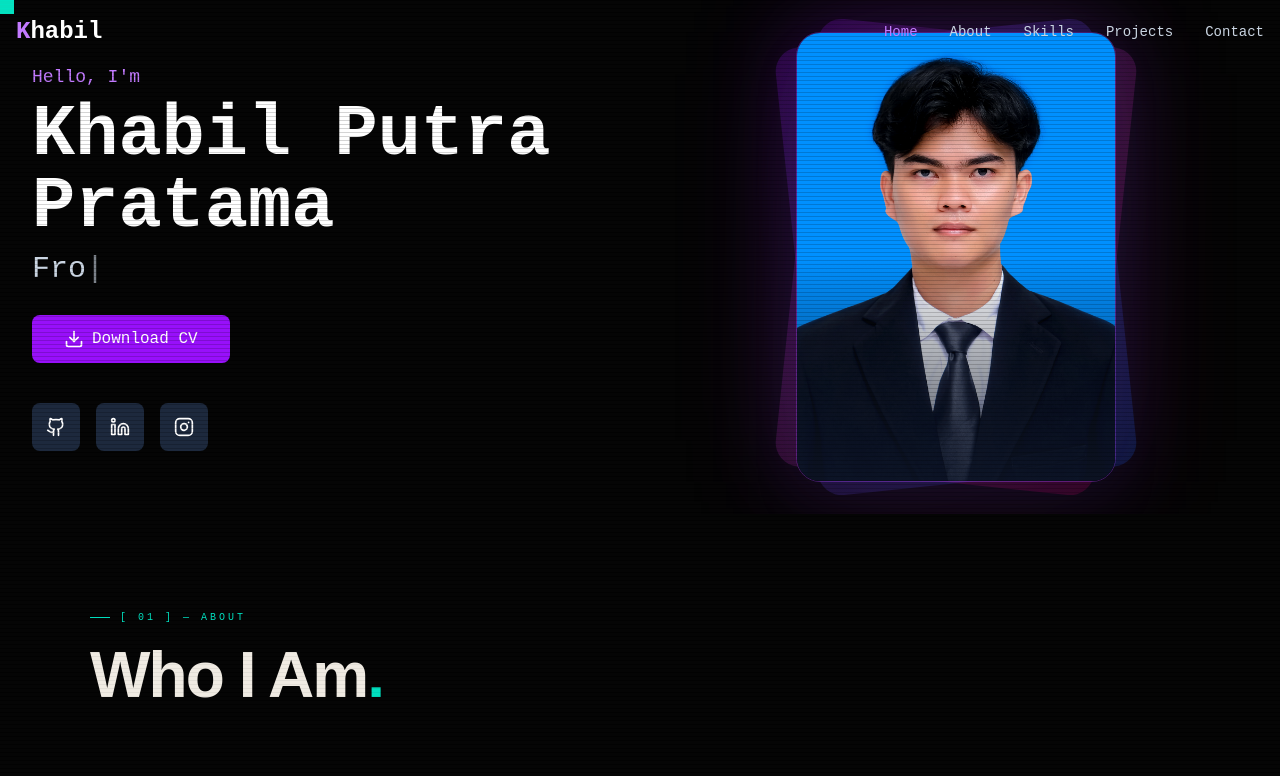
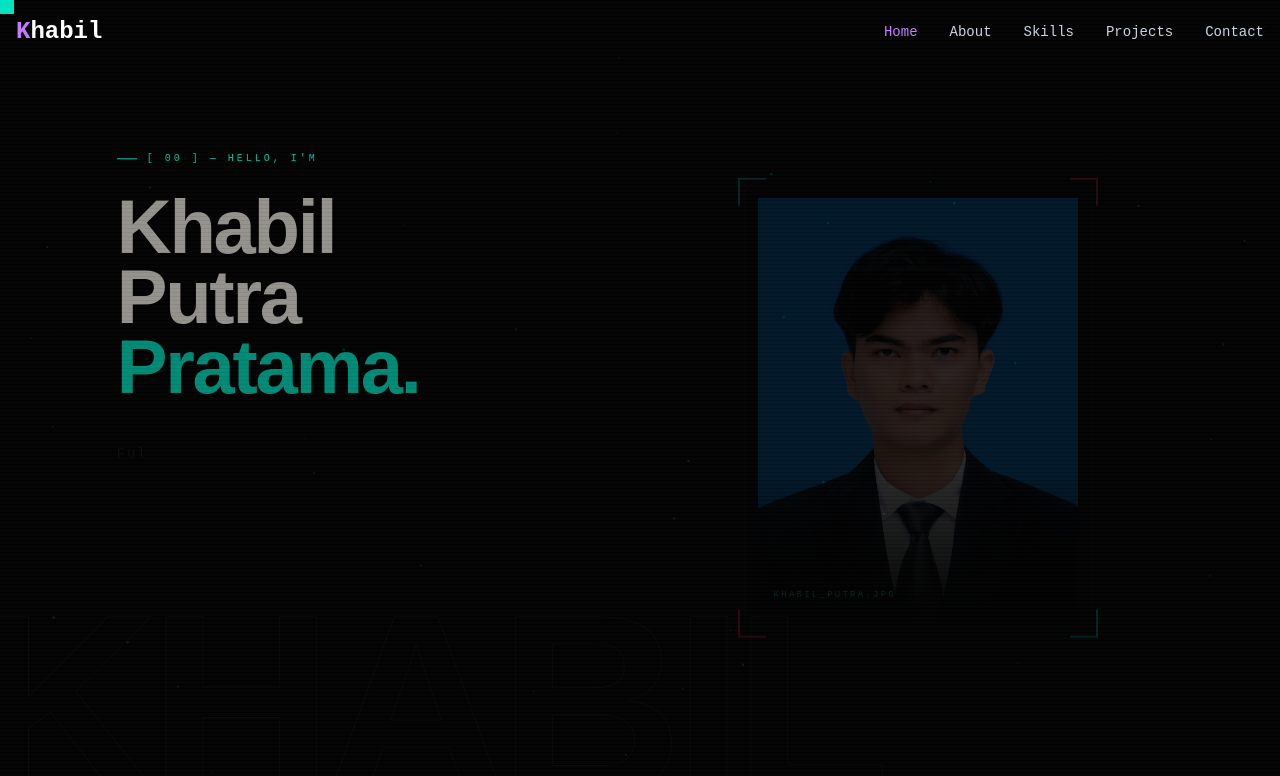
Before and after one commit to Khabilputraa/Portofolio-, a React (Vite) app: page / in a window 1280 px wide. Shown: the top 776 px of the page. Built offline with nearby package versions, Linux system fonts and the light colour scheme.

Commit message:
Refactor Hero component for improved functionality

```diff
--- a/src/assets/Hero.jsx
+++ b/src/assets/Hero.jsx
@@ -1,98 +1,216 @@
-import React, { useState, useEffect } from 'react';
+import React, { useState, useEffect, useRef } from 'react';
 import profilePhoto from '../../public/img/wisuda_khabil.jpg';
 import { Github, Linkedin, Instagram, Download } from 'lucide-react';
 
+const cyan  = '#00e5c4';
+const red   = '#ff2d55';
+const white = '#f5f0e8';
+const dim   = 'rgba(245,240,232)';
+
+const roles = ['FullStack Developer', 'Django Backend Enthusiast'];
+
 export default function Hero() {
-  const [text, setText] = useState('');
+  const [text, setText]           = useState('');
   const [isDeleting, setIsDeleting] = useState(false);
-  const [loopNum, setLoopNum] = useState(0);
+  const [loopNum, setLoopNum]     = useState(0);
   const [typingSpeed, setTypingSpeed] = useState(150);
+  const [visible, setVisible]     = useState(false);
+  const canvasRef = useRef(null);
 
-  const roles = ['Frontend Developer', 'Basic Backend Developer'];
+  /* reveal on mount */
+  useEffect(() => { setTimeout(() => setVisible(true), 100); }, []);
 
+  /* typewriter */
   useEffect(() => {
-    const handleType = () => {
-      const i = loopNum % roles.length;
+    const i        = loopNum % roles.length;
     const fullText = roles[i];
-
+    const timer = setTimeout(() => {
       setText(isDeleting
         ? fullText.substring(0, text.length - 1)
         : fullText.substring(0, text.length + 1)
       );
-
       setTypingSpeed(isDeleting ? 50 : 150);
-
-      if (!isDeleting && text === fullText) {
-        setTimeout(() => setIsDeleting(true), 2000);
-      } else if (isDeleting && text === '') {
-        setIsDeleting(false);
-        setLoopNum(loopNum + 1);
-      }
-    };
-
-    const timer = setTimeout(handleType, typingSpeed);
+      if (!isDeleting && text === fullText) setTimeout(() => setIsDeleting(true), 2000);
+      else if (isDeleting && text === '') { setIsDeleting(false); setLoopNum(loopNum + 1); }
+    }, typingSpeed);
     return () => clearTimeout(timer);
   }, [text, isDeleting, loopNum, typingSpeed]);
 
+  /* canvas particle bg */
+  useEffect(() => {
+    const canvas = canvasRef.current;
+    if (!canvas) return;
+    const ctx = canvas.getContext('2d');
+    let W = canvas.width  = canvas.offsetWidth;
+    let H = canvas.height = canvas.offsetHeight;
+    const pts = Array.from({ length: 55 }, () => ({
+      x: Math.random() * W, y: Math.random() * H,
+      vx: (Math.random() - 0.5) * 0.3, vy: (Math.random() - 0.5) * 0.3,
+      r: Math.random() * 1.2 + 0.3,
+    }));
+    let raf;
+    const draw = () => {
+      ctx.clearRect(0, 0, W, H);
+      pts.forEach(p => {
+        p.x += p.vx; p.y += p.vy;
+        if (p.x < 0 || p.x > W) p.vx *= -1;
+        if (p.y < 0 || p.y > H) p.vy *= -1;
+        ctx.beginPath(); ctx.arc(p.x, p.y, p.r, 0, Math.PI * 2);
+        ctx.fillStyle = 'rgba(0,229,196,0.25)'; ctx.fill();
+      });
+      for (let i = 0; i < pts.length; i++)
+        for (let j = i + 1; j < pts.length; j++) {
+          const dx = pts[i].x - pts[j].x, dy = pts[i].y - pts[j].y;
+          const d = Math.sqrt(dx*dx + dy*dy);
+          if (d < 110) {
+            ctx.beginPath(); ctx.moveTo(pts[i].x, pts[i].y); ctx.lineTo(pts[j].x, pts[j].y);
+            ctx.strokeStyle = `rgba(0,229,196,${0.06 * (1 - d/110)})`; ctx.lineWidth = 0.5; ctx.stroke();
+          }
+        }
+      raf = requestAnimationFrame(draw);
+    };
+    draw();
+    const ro = new ResizeObserver(() => { W = canvas.width = canvas.offsetWidth; H = canvas.height = canvas.offsetHeight; });
+    ro.observe(canvas);
+    return () => { cancelAnimationFrame(raf); ro.disconnect(); };
+  }, []);
+
+  const fadeStyle = (delay = 0) => ({
+    opacity: visible ? 1 : 0,
+    transform: visible ? 'none' : 'translateY(20px)',
+    transition: `opacity 0.7s ease ${delay}ms, transform 0.7s cubic-bezier(0.16,1,0.3,1) ${delay}ms`,
+  });
+
+  const socials = [
+    { href: 'https://github.com/Khabilputraa',                         Icon: Github,    label: 'GH' },
+    { href: 'https://www.linkedin.com/in/khabil-putra-405631279/',     Icon: Linkedin,  label: 'LI' },
+    { href: 'https://www.instagram.com/khabilputraa_/',                Icon: Instagram, label: 'IG' },
+  ];
+
   return (
-    <div className="w-full flex items-center justify-center p-8">
-      <div className="w-full max-w-7xl">
-        <div className="grid md:grid-cols-2 gap-12 items-center">
-          <div className="space-y-6">
-            <div className="space-y-2">
-              <p className="text-purple-400 text-lg font-medium">Hello, I'm</p>
-              <h1 className="text-5xl md:text-7xl font-bold text-white">
-                Khabil Putra Pratama
+    <div style={{ background: '#050505', minHeight: '100vh', position: 'relative', overflow: 'hidden', display: 'flex', alignItems: 'center' }}>
+
+      {/* scanlines */}
+      <div style={{ position: 'fixed', inset: 0, pointerEvents: 'none', zIndex: 0, background: 'repeating-linear-gradient(0deg,transparent,transparent 3px,rgba(0,0,0,0.06) 3px,rgba(0,0,0,0.06) 4px)' }} />
+
+      {/* particle canvas */}
+      <canvas ref={canvasRef} style={{ position: 'absolute', inset: 0, width: '100%', height: '100%', zIndex: 0, opacity: 0.6 }} />
+
+      {/* ghost text */}
+      <div style={{ position: 'absolute', bottom: '-4%', left: '-2%', fontFamily: "'Syne',sans-serif", fontWeight: 800, fontSize: 'clamp(90px,20vw,260px)', color: 'transparent', WebkitTextStroke: '1px rgba(245,240,232,0.03)', whiteSpace: 'nowrap', userSelect: 'none', pointerEvents: 'none', letterSpacing: '-0.04em', lineHeight: 1 }}>
+        KHABIL
+      </div>
+
+      <div style={{ position: 'relative', zIndex: 1, width: '100%', maxWidth: 1200, margin: '0 auto', padding: 'clamp(48px,8vw,96px) clamp(24px,6vw,80px)', display: 'grid', gridTemplateColumns: 'minmax(0,1fr) minmax(0,1fr)', gap: 'clamp(32px,5vw,64px)', alignItems: 'center' }}>
+
+        {/* ── LEFT ── */}
+        <div style={{ display: 'flex', flexDirection: 'column', gap: 0 }}>
+
+          {/* eyebrow */}
+          <div style={{ ...fadeStyle(100), fontFamily: "'Space Mono',monospace", fontSize: 10, color: cyan, letterSpacing: '0.3em', textTransform: 'uppercase', marginBottom: 24, display: 'flex', alignItems: 'center', gap: 10 }}>
+            <span style={{ display: 'inline-block', width: 20, height: 1, background: cyan }} />
+            [ 00 ] — HELLO, I'M
+          </div>
+
+          {/* name */}
+          <div style={{ overflow: 'hidden', marginBottom: 4 }}>
+            <h1 style={{ ...fadeStyle(250), fontFamily: "'Syne',sans-serif", fontWeight: 800, fontSize: 'clamp(38px,6vw,76px)', color: white, letterSpacing: '-0.03em', lineHeight: 0.92, margin: 0 }}>
+              Khabil<br />
+              Putra<br />
+              <span style={{ color: cyan }}>Pratama.</span>
             </h1>
-              <p className="text-2xl md:text-3xl text-slate-300 h-10">
+          </div>
+
+          {/* typewriter role */}
+          <div style={{ ...fadeStyle(450), marginTop: 24, marginBottom: 36, height: 28, display: 'flex', alignItems: 'center', gap: 0 }}>
+            <span style={{ fontFamily: "'Space Mono',monospace", fontSize: 'clamp(11px,1.8vw,14px)', color: dim, letterSpacing: '0.12em' }}>
               {text}
-                <span className="animate-pulse">|</span>
-              </p>
+            </span>
+            <span style={{ display: 'inline-block', width: 2, height: 16, background: cyan, marginLeft: 3, animation: 'blink 1s step-end infinite' }} />
           </div>
-            <div className="flex flex-wrap gap-4">
+
+          {/* divider */}
+          <div style={{ ...fadeStyle(550), height: 1, background: 'rgba(245,240,232,0.08)', marginBottom: 36, width: '80%' }} />
+
+          {/* CV button */}
+          <div style={{ ...fadeStyle(650), marginBottom: 32 }}>
             <a
               href="https://drive.google.com/uc?export=download&id=1dBai4jQgJAeovIirn2G8vgDuQvGZZkLG"
-                className="bg-purple-600 hover:bg-purple-700 text-white px-8 py-3 rounded-lg font-medium transition-colors flex items-center gap-2"
               download
+              style={{ display: 'inline-flex', alignItems: 'center', gap: 10, padding: '13px 28px', border: `1px solid ${white}`, color: white, fontFamily: "'Space Mono',monospace", fontSize: 11, letterSpacing: '0.18em', textTransform: 'uppercase', textDecoration: 'none', position: 'relative', overflow: 'hidden', transition: 'color 0.4s ease' }}
+              onMouseEnter={e => { e.currentTarget.style.color = '#050505'; e.currentTarget.querySelector('.fill').style.transform = 'translateX(0)'; }}
+              onMouseLeave={e => { e.currentTarget.style.color = white; e.currentTarget.querySelector('.fill').style.transform = 'translateX(-101%)'; }}
             >
-                <Download size={20} />
-                Download CV
+              <span className="fill" style={{ position: 'absolute', inset: 0, background: white, transform: 'translateX(-101%)', transition: 'transform 0.4s cubic-bezier(0.16,1,0.3,1)', zIndex: 0 }} />
+              <Download size={14} style={{ position: 'relative', zIndex: 1 }} />
+              <span style={{ position: 'relative', zIndex: 1 }}>Download CV</span>
             </a>
           </div>
 
-            <div className="flex gap-4 pt-4">
-              <a href="https://github.com/Khabilputraa" className="w-12 h-12 bg-slate-800 hover:bg-purple-600 rounded-lg flex items-center justify-center transition-colors">
-                <Github className="text-white" size={20} />
+          {/* social links */}
+          <div style={{ ...fadeStyle(750), display: 'flex', gap: 12 }}>
+            {socials.map(({ href, Icon, label }) => (
+              <a
+                key={label} href={href} target="_blank" rel="noopener noreferrer"
+                style={{ width: 44, height: 44, border: '1px solid rgba(245,240,232,0.12)', display: 'flex', alignItems: 'center', justifyContent: 'center', color: dim, textDecoration: 'none', transition: 'border-color 0.3s ease, color 0.3s ease' }}
+                onMouseEnter={e => { e.currentTarget.style.borderColor = cyan; e.currentTarget.style.color = cyan; }}
+                onMouseLeave={e => { e.currentTarget.style.borderColor = 'rgba(245,240,232,0.12)'; e.currentTarget.style.color = dim; }}
+              >
+                <Icon size={16} />
               </a>
-              <a href="https://www.linkedin.com/in/khabil-putra-405631279/" className="w-12 h-12 bg-slate-800 hover:bg-purple-600 rounded-lg flex items-center justify-center transition-colors">
-                <Linkedin className="text-white" size={20} />
-              </a>
-              <a href="https://www.instagram.com/khabilputraa_/" className="w-12 h-12 bg-slate-800 hover:bg-purple-600 rounded-lg flex items-center justify-center transition-colors">
-                <Instagram className="text-white" size={20} />
-              </a>
+            ))}
           </div>
         </div>
 
-          <div className="flex justify-center">
-            <div className="relative">
-              <div className="absolute inset-0 bg-gradient-to-br from-purple-600/30 to-pink-600/30 blur-3xl animate-pulse"></div>
-              <div className="absolute inset-0 bg-gradient-to-tl from-blue-600/20 to-purple-600/20 blur-2xl"></div>
-              <div className="relative w-72 h-96 md:w-80 md:h-[450px]">
-                <div className="absolute inset-0 bg-gradient-to-br from-purple-600 to-pink-600 opacity-20 rounded-3xl transform rotate-6"></div>
-                <div className="absolute inset-0 bg-gradient-to-tl from-blue-600 to-purple-600 opacity-20 rounded-3xl transform -rotate-6"></div>
-                <div className="relative w-full h-full rounded-3xl overflow-hidden border border-purple-500/30 shadow-2xl backdrop-blur-sm">
-                  <div className="absolute inset-0 bg-gradient-to-b from-transparent via-transparent to-slate-900/80"></div>
+        {/* ── RIGHT — photo ── */}
+        <div style={{ ...fadeStyle(400), display: 'flex', justifyContent: 'center' }}>
+          <div style={{ position: 'relative' }}>
+
+            {/* outer border box */}
+            <div style={{ position: 'absolute', inset: -14, border: `1px solid rgba(0,229,196,0.15)` }} />
+
+            {/* corner tl */}
+            <div style={{ position: 'absolute', top: -20, left: -20, width: 28, height: 28, borderTop: `2px solid ${cyan}`, borderLeft: `2px solid ${cyan}` }} />
+            {/* corner br */}
+            <div style={{ position: 'absolute', bottom: -20, right: -20, width: 28, height: 28, borderBottom: `2px solid ${cyan}`, borderRight: `2px solid ${cyan}` }} />
+            {/* corner tr */}
+            <div style={{ position: 'absolute', top: -20, right: -20, width: 28, height: 28, borderTop: `2px solid ${red}`, borderRight: `2px solid ${red}` }} />
+            {/* corner bl */}
+            <div style={{ position: 'absolute', bottom: -20, left: -20, width: 28, height: 28, borderBottom: `2px solid ${red}`, borderLeft: `2px solid ${red}` }} />
+
+            {/* image container */}
+            <div style={{ width: 'clamp(240px,28vw,320px)', height: 'clamp(300px,36vw,420px)', overflow: 'hidden', position: 'relative' }}>
+              {/* glitch overlay */}
+              <div style={{ position: 'absolute', inset: 0, zIndex: 2, pointerEvents: 'none', mixBlendMode: 'color-dodge', opacity: 0.04, background: `repeating-linear-gradient(0deg, transparent, transparent 2px, ${cyan} 2px, ${cyan} 3px)` }} />
+
               <img
                 src={profilePhoto}
-                    alt="Khabil Porto"
-                    className="w-full h-full object-cover"
+                alt="Khabil Putra Pratama"
+                style={{ width: '100%', height: '100%', objectFit: 'cover', objectPosition: 'top', filter: 'contrast(1.05) brightness(0.95)', display: 'block' }}
               />
+
+              {/* bottom fade */}
+              <div style={{ position: 'absolute', bottom: 0, left: 0, right: 0, height: '35%', background: 'linear-gradient(to top, #050505 0%, transparent 100%)', zIndex: 1 }} />
+
+              {/* name tag */}
+              <div style={{ position: 'absolute', bottom: 16, left: 16, zIndex: 3, fontFamily: "'Space Mono',monospace", fontSize: 9, color: cyan, letterSpacing: '0.25em', textTransform: 'uppercase' }}>
+                KHABIL_PUTRA.jpg
+              </div>
+            </div>
+
+            {/* scan line sweep */}
+            <div style={{ position: 'absolute', inset: 0, zIndex: 2, overflow: 'hidden', pointerEvents: 'none' }}>
+              <div style={{ position: 'absolute', left: 0, right: 0, height: 2, background: `linear-gradient(90deg, transparent, ${cyan}, transparent)`, opacity: 0.18, animation: 'scanSweep 4s linear infinite' }} />
             </div>
           </div>
         </div>
+
       </div>
-        </div>
-      </div>
+
+      <style>{`
+        @keyframes blink { 50% { opacity: 0; } }
+        @keyframes scanSweep { from { top: -2px; } to { top: 100%; } }
+      `}</style>
     </div>
   );
 }
```
Lines whose indentation alone changed are shown as unchanged.
